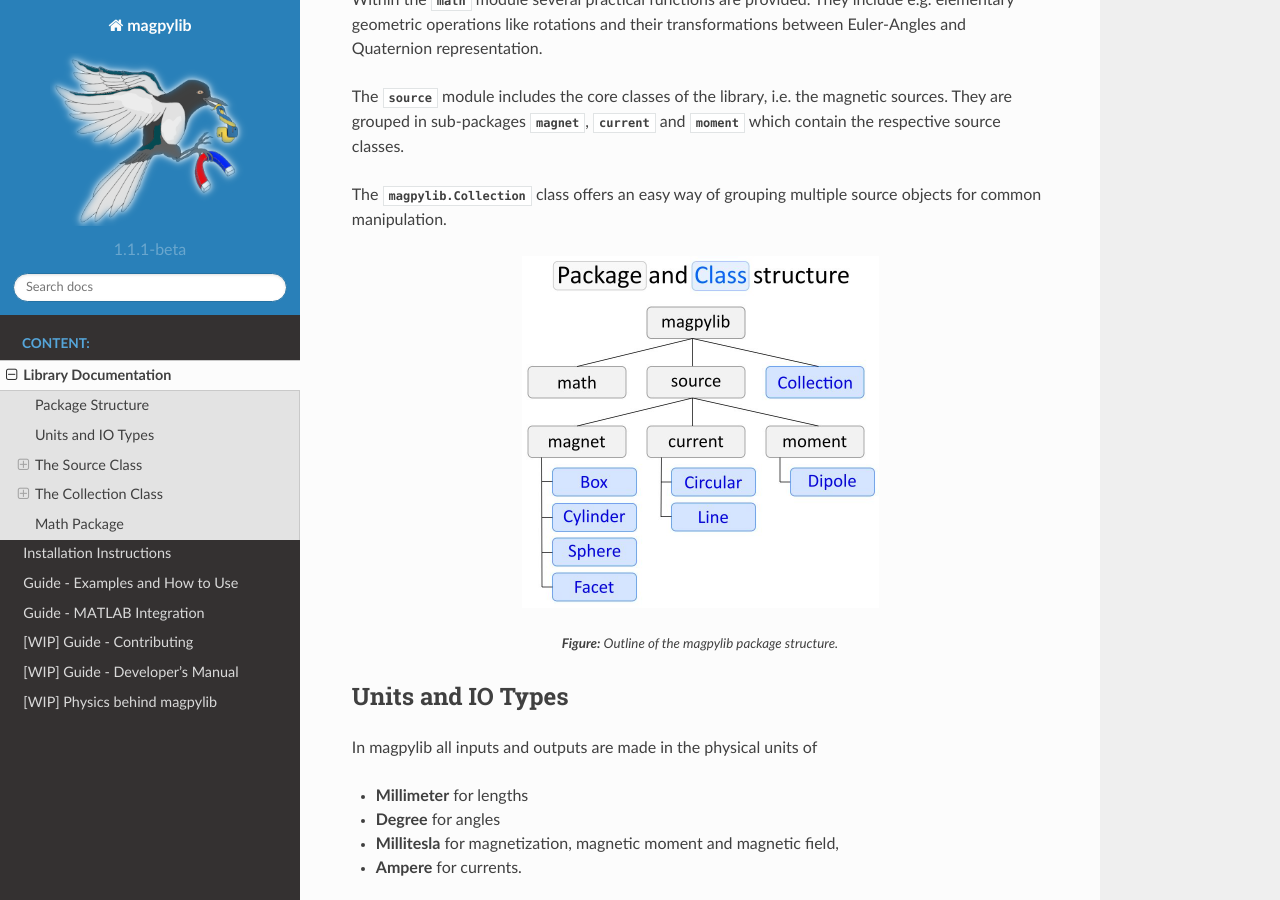
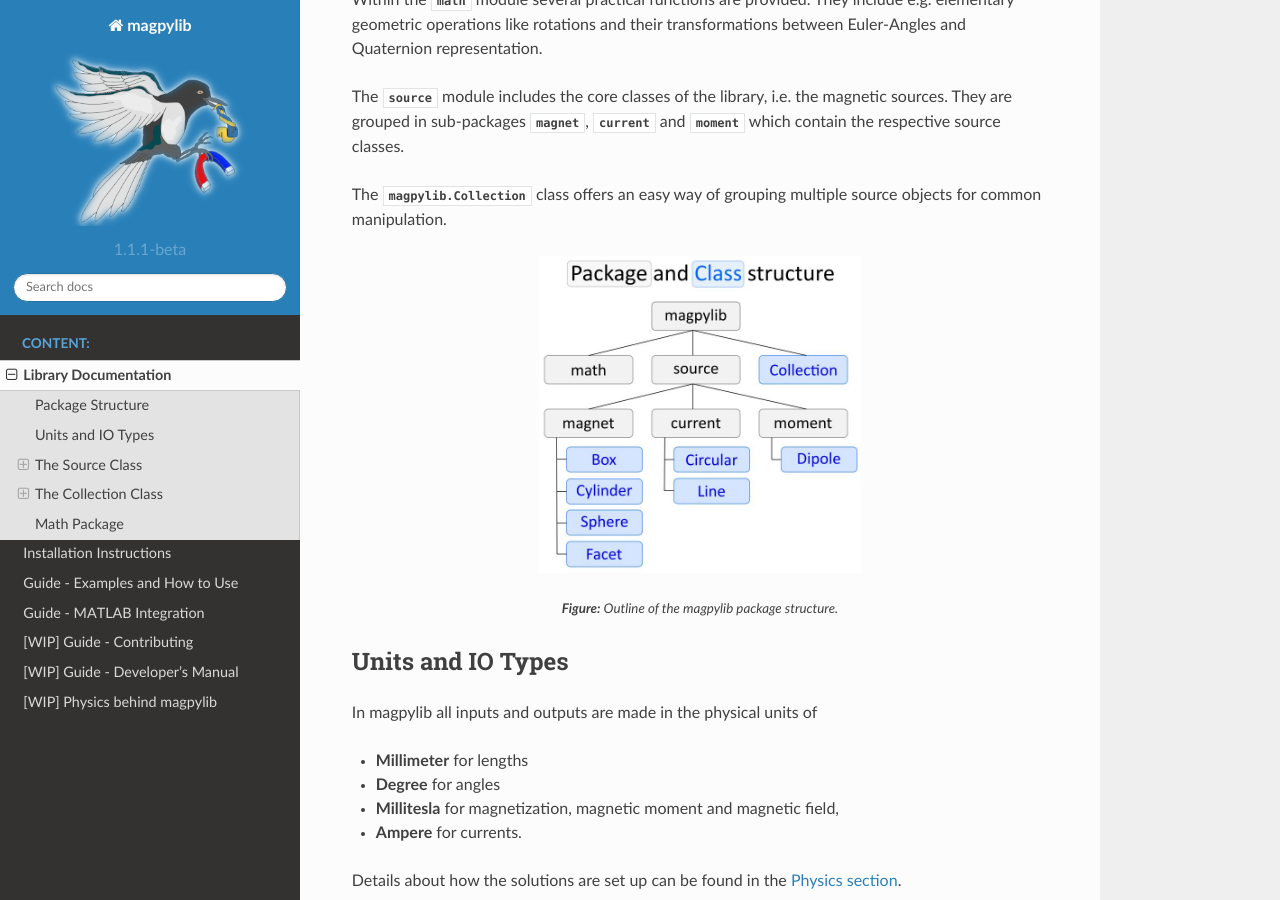
Before and after one commit to magpylib/magpylib, a Sphinx documentation site: the page built from docs/_pages/0_documentation.md, in a window 1280 px wide and 900 px high, scrolled down 880 px. Built offline with Sphinx 7.4.7 and the Read the Docs theme 2.0.0, drawn with Linux system fonts in a browser that asks for light colours; formulas are drawn with MathJax 3; pages that are not in the unit, such as notebooks, are missing from menus; the version number is read from the project's files by our own code.

Commit message:
change grafic sizes

````diff
--- a/docs/_pages/0_documentation.md
+++ b/docs/_pages/0_documentation.md
@@ -36,7 +36,7 @@ The :class:`magpylib.Collection` class offers an easy way of grouping multiple s
 
 .. image:: ../_static/images/documentation/lib_structure.JPG
    :align: center
-   :scale: 50 %
+   :scale: 45 %
 ```
 <i><p align="center" style="font-weight: 100; font-size: 10pt"> <b>Figure:</b> Outline of the magpylib package structure. </p></i>
 
@@ -65,7 +65,7 @@ This is the core class of the library. The idea is that source objects represent
 ```eval_rst
 .. image:: ../_static/images/documentation/SourceTypes.JPG
    :align: center
-   :scale: 65 %
+   :scale: 60 %
 ```
 <i><p align="center" style="font-weight: 100; font-size: 10pt"> <b>Figure:</b> Source types currently available in magpylib. </p></i>
 
@@ -85,11 +85,11 @@ and in the following sections. The figure below gives a graphical overview.
 ```eval_rst
 .. image:: ../_static/images/documentation/sourceVars_Methods.JPG
    :align: center
-   :scale: 45 %
+   :scale: 50 %
 ```
 <i><p align="center" style="font-weight: 100; font-size: 10pt"> <b>Figure:</b> Illustration of attributes and methods of the source class. </p></i>
 
-A simple program  which includes most features of the library can be found [here](2_guideExamples.md#A-Simple-Collection-and-its-Field). A program which shows the fields of the fundamental classes is found [here](2_guideExamples.md#The-Source-Objects-and-their-Fields).
+A simple program which includes most features of the library can be found [here](2_guideExamples.md#A-Simple-Collection-and-its-Field). A program which shows the fields of the fundamental classes is found [here](2_guideExamples.md#The-Source-Objects-and-their-Fields).
 
 ### Source Attributes and Initialization
 
````
